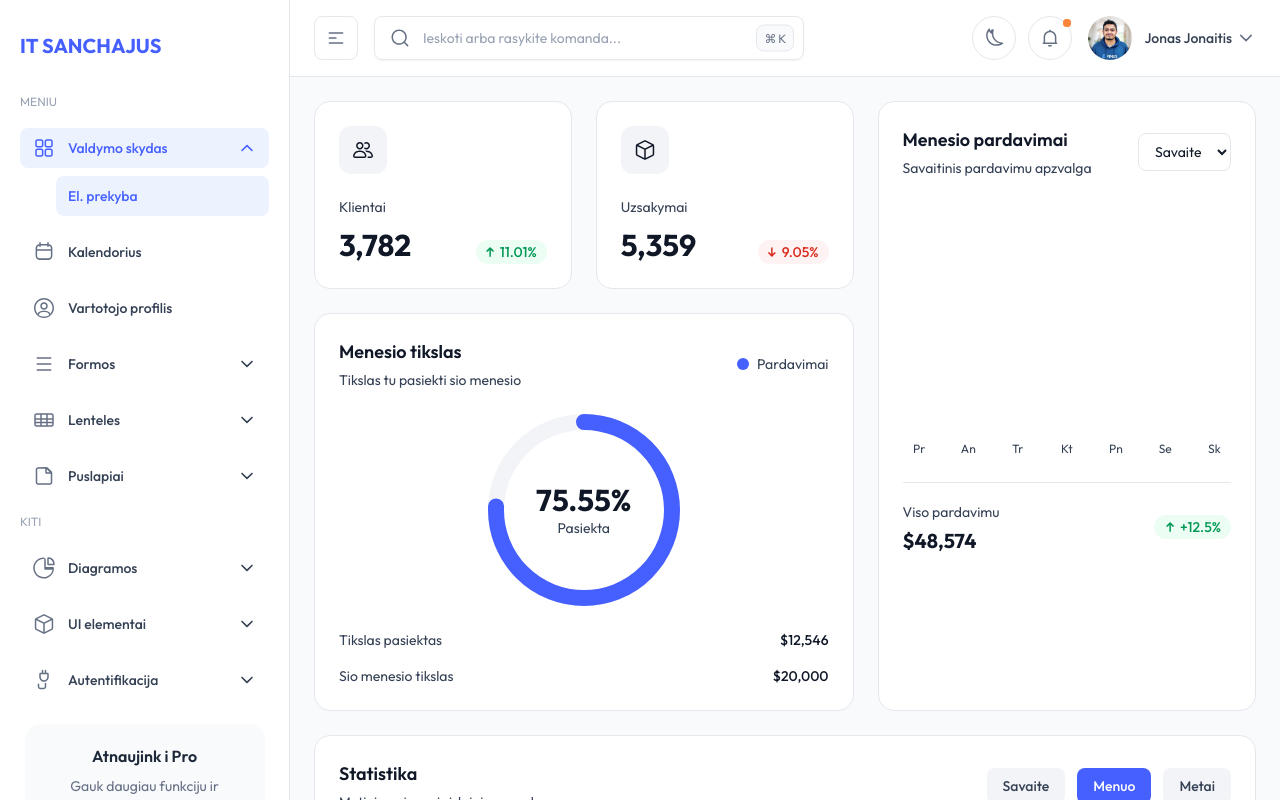
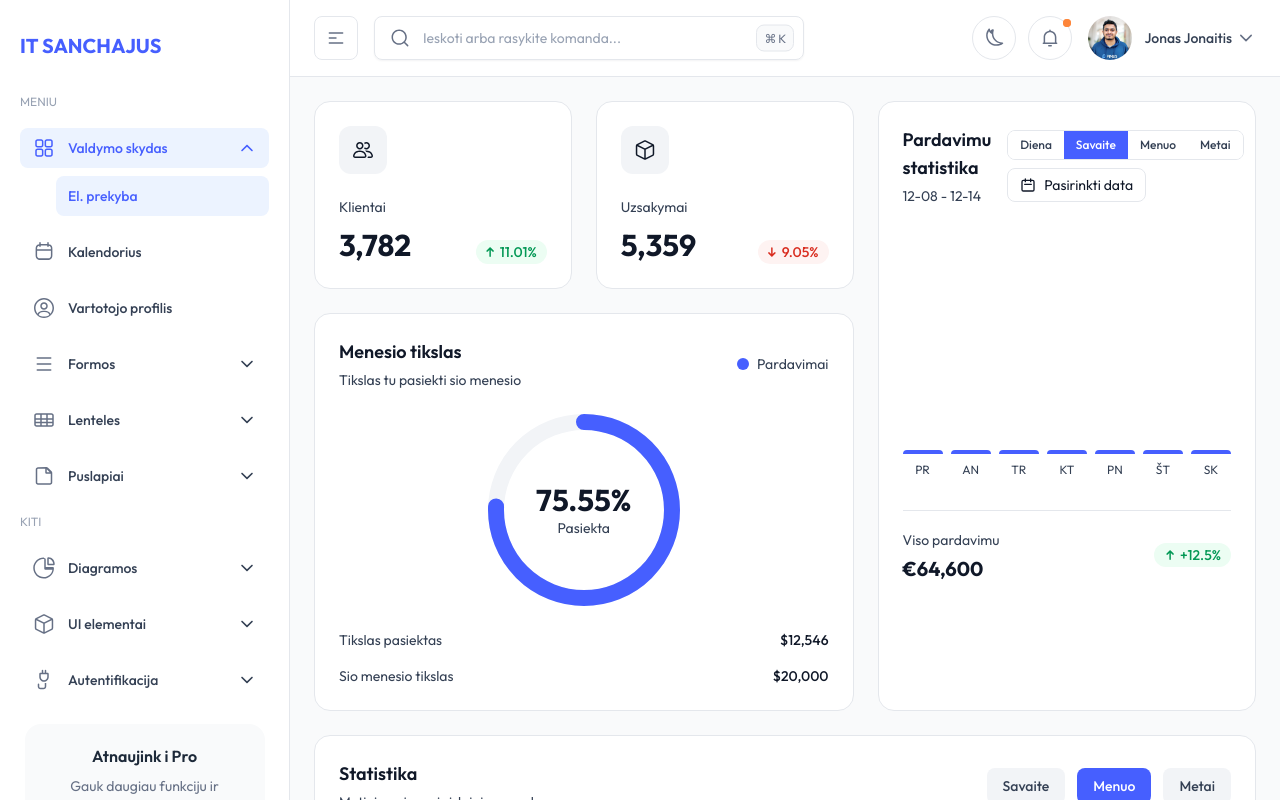
Before and after one commit to mny-Aii/vietine-skydine, a Next.js app: page / in a window 1280 px wide. Shown: the top 800 px of the page. Built offline with nearby package versions, Linux system fonts and the light colour scheme.

Commit message:
Pridetas kalendorius su datos pasirinkimu (diena/savaite/menuo/metai)

```diff
--- a/package.json
+++ b/package.json
@@ -11,15 +11,18 @@
   "dependencies": {
     "apexcharts": "^4.7.0",
     "clsx": "^2.1.0",
+    "date-fns": "^4.1.0",
     "lucide-react": "^0.474.0",
     "next": "^14.2.0",
     "react": "^18.2.0",
     "react-apexcharts": "^1.9.0",
+    "react-datepicker": "^9.0.0",
     "react-dom": "^18.2.0"
   },
   "devDependencies": {
     "@types/node": "^20.11.0",
     "@types/react": "^18.2.0",
+    "@types/react-datepicker": "^6.2.0",
     "@types/react-dom": "^18.2.0",
     "autoprefixer": "^10.4.18",
     "eslint": "^8.57.0",
--- a/src/app/globals.css
+++ b/src/app/globals.css
@@ -209,3 +209,55 @@
 .dark .custom-scrollbar::-webkit-scrollbar-thumb {
   background-color: #344054;
 }
+
+/* React DatePicker Styles */
+.react-datepicker {
+  @apply !bg-white dark:!bg-gray-800 !border-gray-200 dark:!border-gray-700 !rounded-lg !shadow-lg !font-outfit;
+}
+
+.react-datepicker__header {
+  @apply !bg-gray-50 dark:!bg-gray-900 !border-gray-200 dark:!border-gray-700 !rounded-t-lg;
+}
+
+.react-datepicker__current-month,
+.react-datepicker__day-name,
+.react-datepicker-time__header {
+  @apply !text-gray-900 dark:!text-white;
+}
+
+.react-datepicker__day-name {
+  @apply !text-gray-500 dark:!text-gray-400;
+}
+
+.react-datepicker__day {
+  @apply !text-gray-700 dark:!text-gray-300 hover:!bg-gray-100 dark:hover:!bg-gray-700 !rounded-lg;
+}
+
+.react-datepicker__day--selected,
+.react-datepicker__day--keyboard-selected {
+  @apply !bg-brand-500 !text-white hover:!bg-brand-600;
+}
+
+.react-datepicker__day--today {
+  @apply !font-bold;
+}
+
+.react-datepicker__day--outside-month {
+  @apply !text-gray-400 dark:!text-gray-600;
+}
+
+.react-datepicker__navigation-icon::before {
+  @apply !border-gray-500 dark:!border-gray-400;
+}
+
+.react-datepicker__month-text,
+.react-datepicker__year-text {
+  @apply !text-gray-700 dark:!text-gray-300 hover:!bg-gray-100 dark:hover:!bg-gray-700 !rounded-lg !py-2;
+}
+
+.react-datepicker__month-text--selected,
+.react-datepicker__year-text--selected,
+.react-datepicker__month-text--keyboard-selected,
+.react-datepicker__year-text--keyboard-selected {
+  @apply !bg-brand-500 !text-white hover:!bg-brand-600;
+}
--- a/src/components/ecommerce/MonthlySale.tsx
+++ b/src/components/ecommerce/MonthlySale.tsx
@@ -1,46 +1,179 @@
 'use client'
 
-import React from 'react'
+import React, { useState, useMemo } from 'react'
+import DatePicker, { registerLocale } from 'react-datepicker'
+import { lt } from 'date-fns/locale'
+import { format, startOfWeek, endOfWeek, startOfMonth, endOfMonth, startOfYear, endOfYear, eachDayOfInterval, eachWeekOfInterval, eachMonthOfInterval } from 'date-fns'
+import 'react-datepicker/dist/react-datepicker.css'
+
+registerLocale('lt', lt)
+
+type ViewType = 'diena' | 'savaite' | 'menuo' | 'metai'
+
+// Simuliuoti duomenys pagal datą
+const generateData = (viewType: ViewType, date: Date) => {
+  const baseValue = 50
+  const randomFactor = () => Math.floor(Math.random() * 50) + 20
+
+  switch (viewType) {
+    case 'diena':
+      // 24 valandos
+      return Array.from({ length: 24 }, (_, i) => ({
+        label: `${i}:00`,
+        value: baseValue + randomFactor(),
+      }))
+    case 'savaite':
+      // 7 dienos
+      const weekStart = startOfWeek(date, { weekStartsOn: 1 })
+      const weekEnd = endOfWeek(date, { weekStartsOn: 1 })
+      const weekDays = eachDayOfInterval({ start: weekStart, end: weekEnd })
+      return weekDays.map((d) => ({
+        label: format(d, 'EEE', { locale: lt }).slice(0, 2).toUpperCase(),
+        value: baseValue + randomFactor(),
+      }))
+    case 'menuo':
+      // Savaitės per mėnesį
+      const monthStart = startOfMonth(date)
+      const monthEnd = endOfMonth(date)
+      const weeks = eachWeekOfInterval({ start: monthStart, end: monthEnd }, { weekStartsOn: 1 })
+      return weeks.map((w, i) => ({
+        label: `${i + 1} sav.`,
+        value: baseValue + randomFactor(),
+      }))
+    case 'metai':
+      // 12 mėnesių
+      const yearStart = startOfYear(date)
+      const yearEnd = endOfYear(date)
+      const months = eachMonthOfInterval({ start: yearStart, end: yearEnd })
+      return months.map((m) => ({
+        label: format(m, 'MMM', { locale: lt }).slice(0, 3),
+        value: baseValue + randomFactor(),
+      }))
+    default:
+      return []
+  }
+}
 
 export default function MonthlySale() {
-  const saleData = [
-    { day: 'Pr', value: 40 },
-    { day: 'An', value: 65 },
-    { day: 'Tr', value: 45 },
-    { day: 'Kt', value: 80 },
-    { day: 'Pn', value: 55 },
-    { day: 'Se', value: 90 },
-    { day: 'Sk', value: 70 },
-  ]
+  const [viewType, setViewType] = useState<ViewType>('savaite')
+  const [selectedDate, setSelectedDate] = useState<Date>(new Date())
+  const [isCalendarOpen, setIsCalendarOpen] = useState(false)
 
+  const saleData = useMemo(() => generateData(viewType, selectedDate), [viewType, selectedDate])
   const maxValue = Math.max(...saleData.map((d) => d.value))
+  const totalSales = saleData.reduce((sum, d) => sum + d.value * 100, 0)
+
+  const getDatePickerConfig = () => {
+    switch (viewType) {
+      case 'diena':
+        return { showMonthYearPicker: false, showYearPicker: false, dateFormat: 'yyyy-MM-dd' }
+      case 'savaite':
+        return { showMonthYearPicker: false, showYearPicker: false, dateFormat: 'yyyy-MM-dd' }
+      case 'menuo':
+        return { showMonthYearPicker: true, showYearPicker: false, dateFormat: 'yyyy MMMM' }
+      case 'metai':
+        return { showMonthYearPicker: false, showYearPicker: true, dateFormat: 'yyyy' }
+      default:
+        return { showMonthYearPicker: false, showYearPicker: false, dateFormat: 'yyyy-MM-dd' }
+    }
+  }
+
+  const datePickerConfig = getDatePickerConfig()
+
+  const getViewLabel = () => {
+    switch (viewType) {
+      case 'diena':
+        return format(selectedDate, 'yyyy-MM-dd', { locale: lt })
+      case 'savaite':
+        const weekStart = startOfWeek(selectedDate, { weekStartsOn: 1 })
+        const weekEnd = endOfWeek(selectedDate, { weekStartsOn: 1 })
+        return `${format(weekStart, 'MM-dd')} - ${format(weekEnd, 'MM-dd')}`
+      case 'menuo':
+        return format(selectedDate, 'yyyy MMMM', { locale: lt })
+      case 'metai':
+        return format(selectedDate, 'yyyy', { locale: lt })
+      default:
+        return ''
+    }
+  }
 
   return (
     <div className="rounded-2xl border border-gray-200 bg-white p-5 dark:border-gray-800 dark:bg-white/[0.03] md:p-6 h-full">
-      <div className="flex items-center justify-between mb-6">
+      <div className="flex flex-col gap-4 mb-6 sm:flex-row sm:items-center sm:justify-between">
         <div>
           <h3 className="text-lg font-semibold text-gray-900 dark:text-white">
-            Menesio pardavimai
+            Pardavimu statistika
           </h3>
           <p className="mt-1 text-gray-700 text-theme-sm dark:text-gray-300">
-            Savaitinis pardavimu apzvalga
+            {getViewLabel()}
           </p>
         </div>
-        <select className="px-3 py-2 text-sm border border-gray-200 rounded-lg dark:border-gray-800 dark:bg-gray-900 dark:text-gray-400">
-          <option>Savaite</option>
-          <option>Menuo</option>
-          <option>Metai</option>
-        </select>
+        <div className="flex items-center gap-2 flex-wrap">
+          {/* Periodo pasirinkimas */}
+          <div className="flex rounded-lg border border-gray-200 dark:border-gray-700 overflow-hidden">
+            {(['diena', 'savaite', 'menuo', 'metai'] as ViewType[]).map((type) => (
+              <button
+                key={type}
+                onClick={() => setViewType(type)}
+                className={`px-3 py-1.5 text-xs font-medium transition-colors ${
+                  viewType === type
+                    ? 'bg-brand-500 text-white'
+                    : 'bg-white text-gray-700 hover:bg-gray-100 dark:bg-gray-800 dark:text-gray-300 dark:hover:bg-gray-700'
+                }`}
+              >
+                {type.charAt(0).toUpperCase() + type.slice(1)}
+              </button>
+            ))}
+          </div>
+
+          {/* Kalendorius */}
+          <div className="relative">
+            <button
+              onClick={() => setIsCalendarOpen(!isCalendarOpen)}
+              className="flex items-center gap-2 px-3 py-1.5 text-sm border border-gray-200 rounded-lg hover:bg-gray-50 dark:border-gray-700 dark:bg-gray-800 dark:text-gray-300 dark:hover:bg-gray-700"
+            >
+              <svg className="w-4 h-4" fill="none" stroke="currentColor" viewBox="0 0 24 24">
+                <path strokeLinecap="round" strokeLinejoin="round" strokeWidth={2} d="M8 7V3m8 4V3m-9 8h10M5 21h14a2 2 0 002-2V7a2 2 0 00-2-2H5a2 2 0 00-2 2v12a2 2 0 002 2z" />
+              </svg>
+              <span className="hidden sm:inline">Pasirinkti data</span>
+            </button>
+            {isCalendarOpen && (
+              <div className="absolute right-0 top-full mt-2 z-50">
+                <DatePicker
+                  selected={selectedDate}
+                  onChange={(date: Date | null) => {
+                    if (date) {
+                      setSelectedDate(date)
+                      setIsCalendarOpen(false)
+                    }
+                  }}
+                  locale="lt"
+                  inline
+                  showMonthYearPicker={datePickerConfig.showMonthYearPicker}
+                  showYearPicker={datePickerConfig.showYearPicker}
+                  calendarClassName="!bg-white dark:!bg-gray-800 !border-gray-200 dark:!border-gray-700 !rounded-lg !shadow-lg"
+                />
+              </div>
+            )}
+          </div>
+        </div>
       </div>
 
-      <div className="flex items-end justify-between h-64 gap-4">
+      {/* Diagramos plotas */}
+      <div className="flex items-end justify-between h-64 gap-1 sm:gap-2 overflow-x-auto pb-2">
         {saleData.map((item, index) => (
-          <div key={index} className="flex flex-col items-center flex-1">
-            <div
-              className="w-full rounded-t-lg bg-brand-500 transition-all duration-300 hover:bg-brand-600"
-              style={{ height: `${(item.value / maxValue) * 100}%` }}
-            ></div>
-            <span className="mt-2 text-gray-700 text-theme-xs dark:text-gray-300">{item.day}</span>
+          <div key={index} className="flex flex-col items-center flex-1 min-w-[20px]">
+            <div className="relative w-full group">
+              <div
+                className="w-full rounded-t-lg bg-brand-500 transition-all duration-300 hover:bg-brand-600 cursor-pointer"
+                style={{ height: `${(item.value / maxValue) * 100}%`, minHeight: '4px' }}
+              ></div>
+              {/* Tooltip */}
+              <div className="absolute bottom-full left-1/2 -translate-x-1/2 mb-2 px-2 py-1 bg-gray-900 text-white text-xs rounded opacity-0 group-hover:opacity-100 transition-opacity whitespace-nowrap pointer-events-none">
+                €{(item.value * 100).toLocaleString()}
+              </div>
+            </div>
+            <span className="mt-2 text-gray-700 text-[10px] sm:text-xs dark:text-gray-300 truncate max-w-full">{item.label}</span>
           </div>
         ))}
       </div>
@@ -48,7 +181,7 @@ export default function MonthlySale() {
       <div className="flex items-center justify-between pt-4 mt-6 border-t border-gray-200 dark:border-gray-800">
         <div>
           <span className="text-gray-700 text-theme-sm dark:text-gray-300">Viso pardavimu</span>
-          <h4 className="mt-1 text-xl font-bold text-gray-900 dark:text-white">$48,574</h4>
+          <h4 className="mt-1 text-xl font-bold text-gray-900 dark:text-white">€{totalSales.toLocaleString()}</h4>
         </div>
         <span className="flex items-center gap-1 px-2.5 py-0.5 rounded-full bg-success-50 text-success-600 text-sm font-medium dark:bg-success-500/15 dark:text-success-500">
           <svg
```
Also changed, not shown: 1 other file (tests, documents, lock files or other folders).
